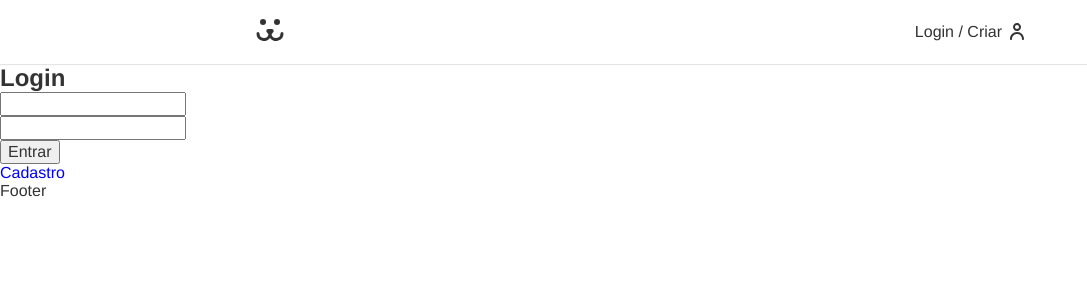
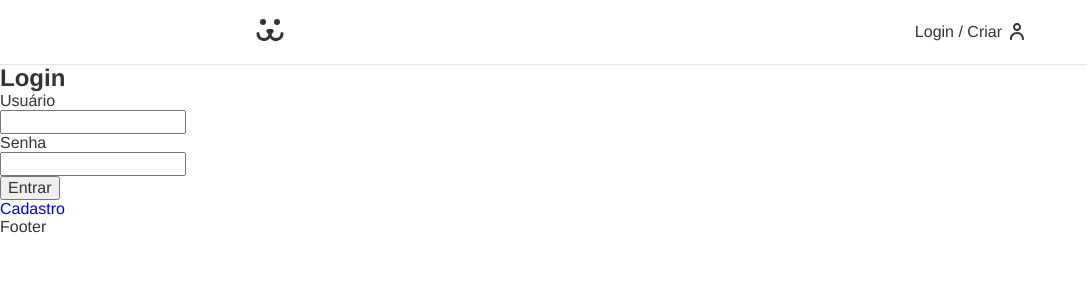
Before and after one commit to leandrorodrigues00/dogs, a React (Create React App) app: page /login in a window 1280 px wide. Shown: the top 300 px of the page, without its empty margins (0-1087 px from the left). Built offline with nearby package versions, Linux system fonts and the light colour scheme.

Commit message:
Aula de form iniciada

```diff
--- /dev/null
+++ b/src/Components/Forms/Input.js
@@ -0,0 +1,13 @@
+import React from "react";
+import styles from "./Input.module.css";
+
+const Input = ({ label, type, name }) => {
+  return (
+    <div>
+      <label htmlFor={name}>{label}</label>
+      <input id={name} name={name} className={styles.input} type={type} />
+    </div>
+  );
+};
+
+export default Input;
--- a/src/Components/Login/LoginForm.js
+++ b/src/Components/Login/LoginForm.js
@@ -1,5 +1,6 @@
 import React from "react";
 import { Link } from "react-router-dom";
+import Input from "../Forms/Input";
 
 const LoginForm = () => {
   const [username, setUsername] = React.useState();
@@ -26,16 +27,9 @@ const LoginForm = () => {
     <section>
       <h1>Login</h1>
       <form action="" onSubmit={handleSubmit}>
-        <input
-          type="text"
-          value={username}
-          onChange={({ target }) => setUsername(target.value)}
-        />
-        <input
-          type="text"
-          value={password}
-          onChange={({ target }) => setPassword(target.value)}
-        />
+        <Input label="Usuário" type="text" name="username" />
+        <Input label="Senha" type="password" name="password" />
+
         <button>Entrar</button>
       </form>
       <Link to="/login/criar">Cadastro</Link>
```
Also changed, not shown: src/Components/Forms/Button.js (added, +8 -0 lines), src/Components/Forms/Button.module.css (added), src/Components/Forms/Input.module.css (added).
